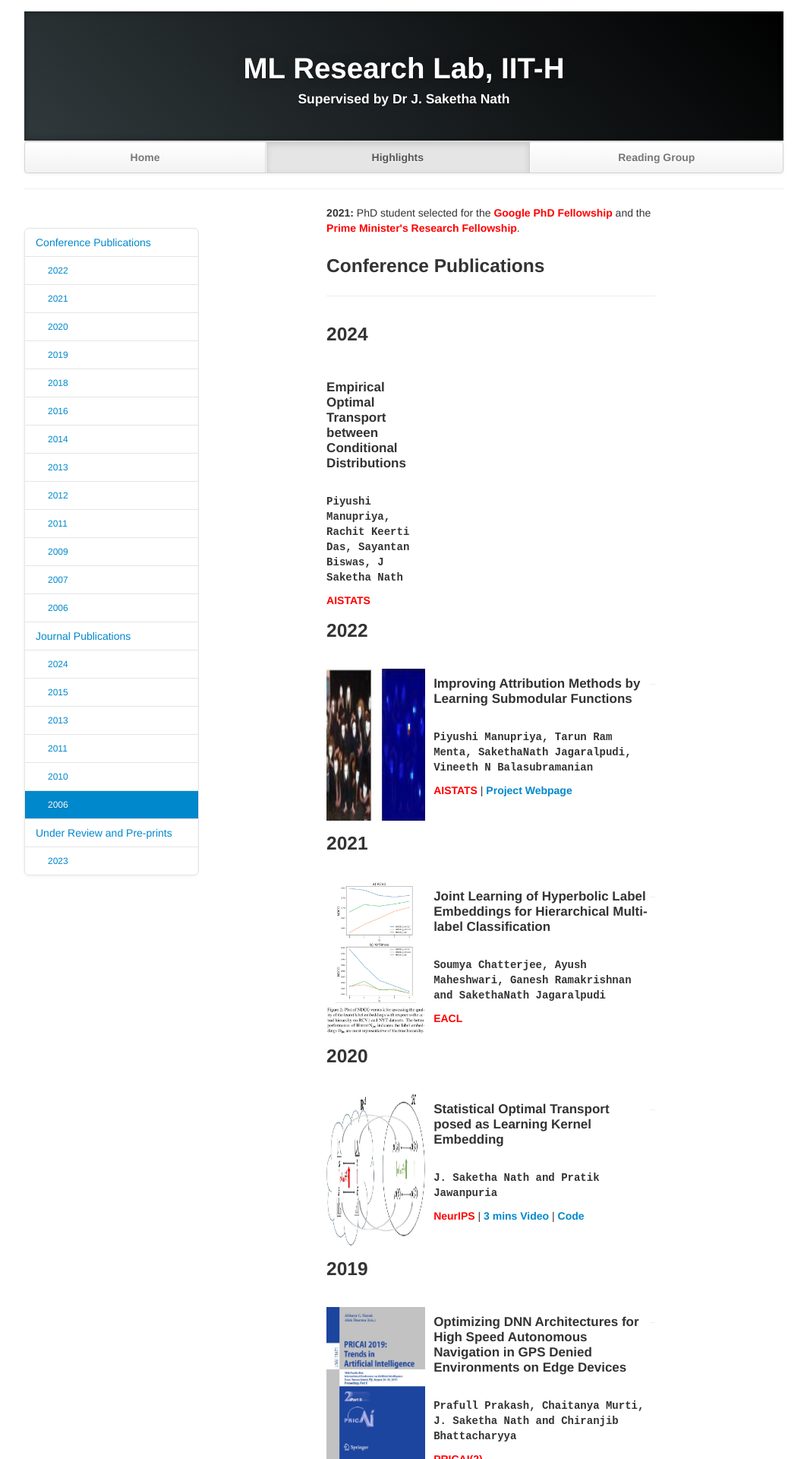
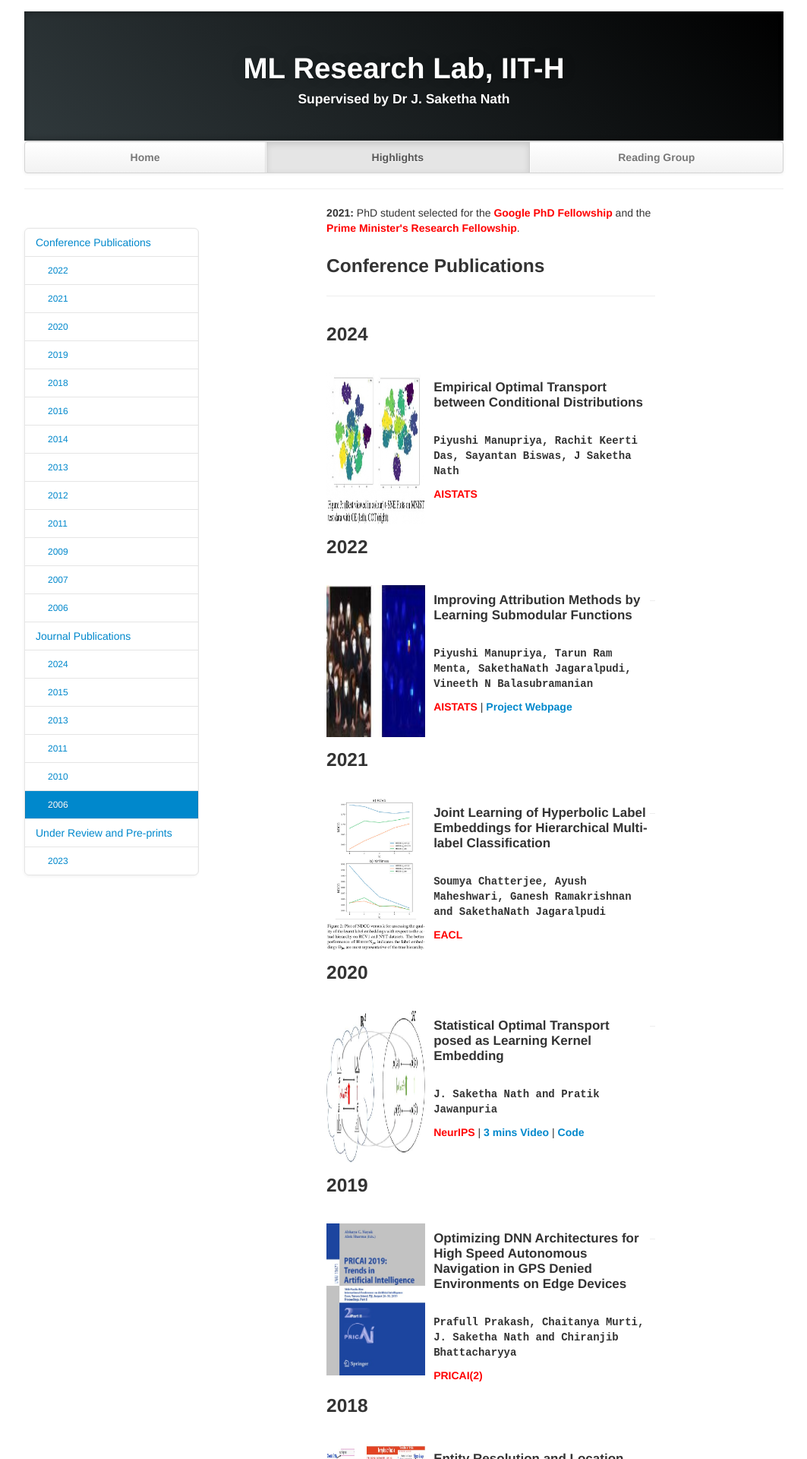
Before and after one commit to atmlr-lab/atmlr-lab.github.io, a Jekyll site: the page built from highlights.md, in a window 1280 px wide. Shown: the top 1920 px of the page at 76% size, without its empty margins (108-1171 px from the left). Built offline with Jekyll 4.4.1, drawn with Linux system fonts in a browser that asks for light colours.

Commit message:
cot details updated

```diff
--- a/highlights.md
+++ b/highlights.md
@@ -49,11 +49,14 @@ layout: default
          <h3>2024</h3>
          <br/>
          <div class="row-fluid">
-                <div class="span4">
-                   <h4 style="font-size: 17px;">Empirical Optimal Transport between Conditional Distributions</h4>
-                   <br/>
-                   <p style="font-family:monospace;"><b>Piyushi Manupriya, Rachit Keerti Das, Sayantan Biswas, J Saketha Nath</b></p>
-                   <a href="https://arxiv.org/pdf/2305.15901.pdf"><b><mark style="background-color: white; color:red;">AISTATS</mark></b></a>
+            <div class="span4">
+               <img class="publications-thumb" src="thumbs/cot.jpg" alt="AISTATS24" style="width:200px;height:200px;">
+            </div>
+            <div class="span8">
+               <h4 style="font-size: 17px;">Empirical Optimal Transport between Conditional Distributions</h4>
+               <br/>
+               <p style="font-family:monospace;"><b>Piyushi Manupriya, Rachit Keerti Das, Sayantan Biswas, J Saketha Nath</b></p>
+               <a href="https://arxiv.org/pdf/2305.15901.pdf"><b><mark style="background-color: white; color:red;">AISTATS</mark></b></a>
                 </div>
 
          </div>
```
Also changed, not shown: index.md (+2 -2 lines).
